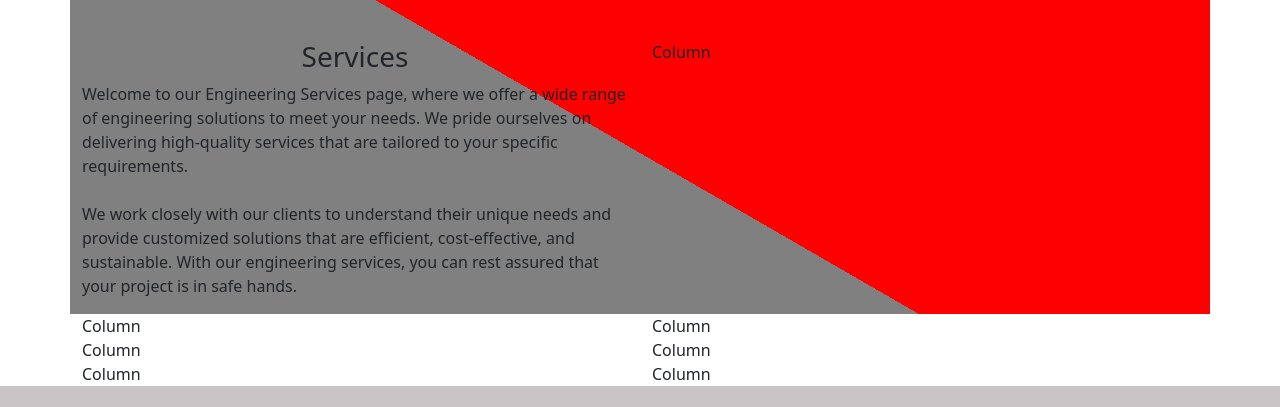
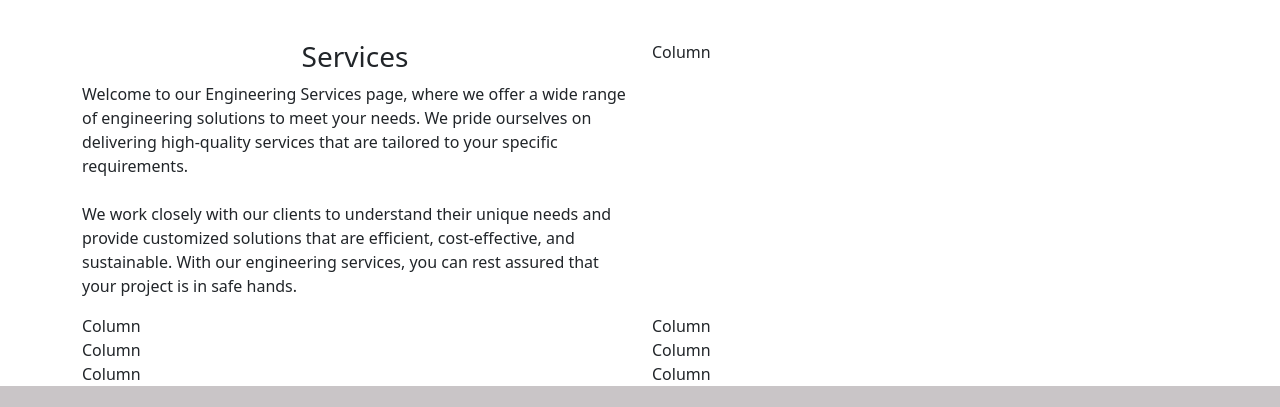
Before and after one commit to KLC222/Group-project, a plain HTML site: page services.html in a window 1280 px wide. Shown: the part 139-546 px from the top of the page. Drawn offline with nearby package versions, Linux system fonts and the light colour scheme.

Commit message:
services page no css

```diff
--- a/styles/myStyles.css
+++ b/styles/myStyles.css
@@ -480,11 +480,11 @@ body {
 /* Contact Page-end */
 
 /* Services Page */
-.ser-red {
+/* .ser-red {
   background-color: #013a6b;
-  background-image: linear-gradient(30deg, grey 50%, red 50%);
-  /* min-height: 500px; */
-}
+  background-image: linear-gradient(30deg, grey 50%, red 50%); */
+/* min-height: 500px; */
+/* } */
 
 /* Services Page-end */
 
```
